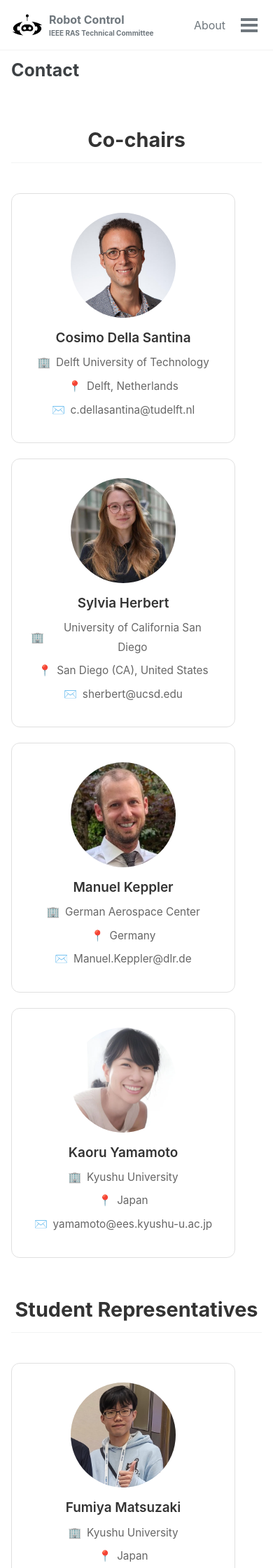
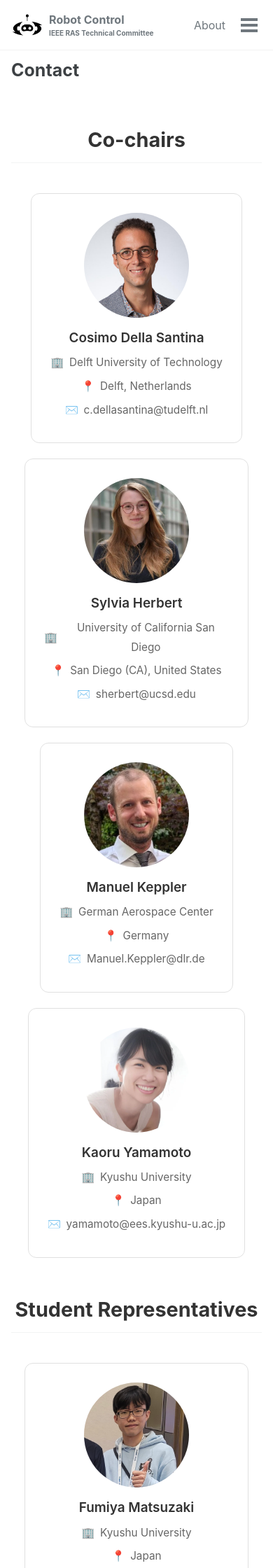
Before and after one commit to IEEE-RAS-Robot-Control/ieee-ras-robot-control.github.io, a Jekyll site: the page built from _pages/members.html, in a window 390 px wide. Shown: the top 2240 px of the page at 70% size. Built offline with Jekyll 4.4.1, drawn with Linux system fonts in a browser that asks for light colours; cached includes are drawn as plain includes.

Commit message:
[fix] center member cards on mobile

```diff
--- a/_sass/custom/custom.scss
+++ b/_sass/custom/custom.scss
@@ -198,5 +198,6 @@
 @media (max-width: 768px) {
   .members-grid {
     grid-template-columns: 1fr;
+    justify-items: center;
   }
 }
```
